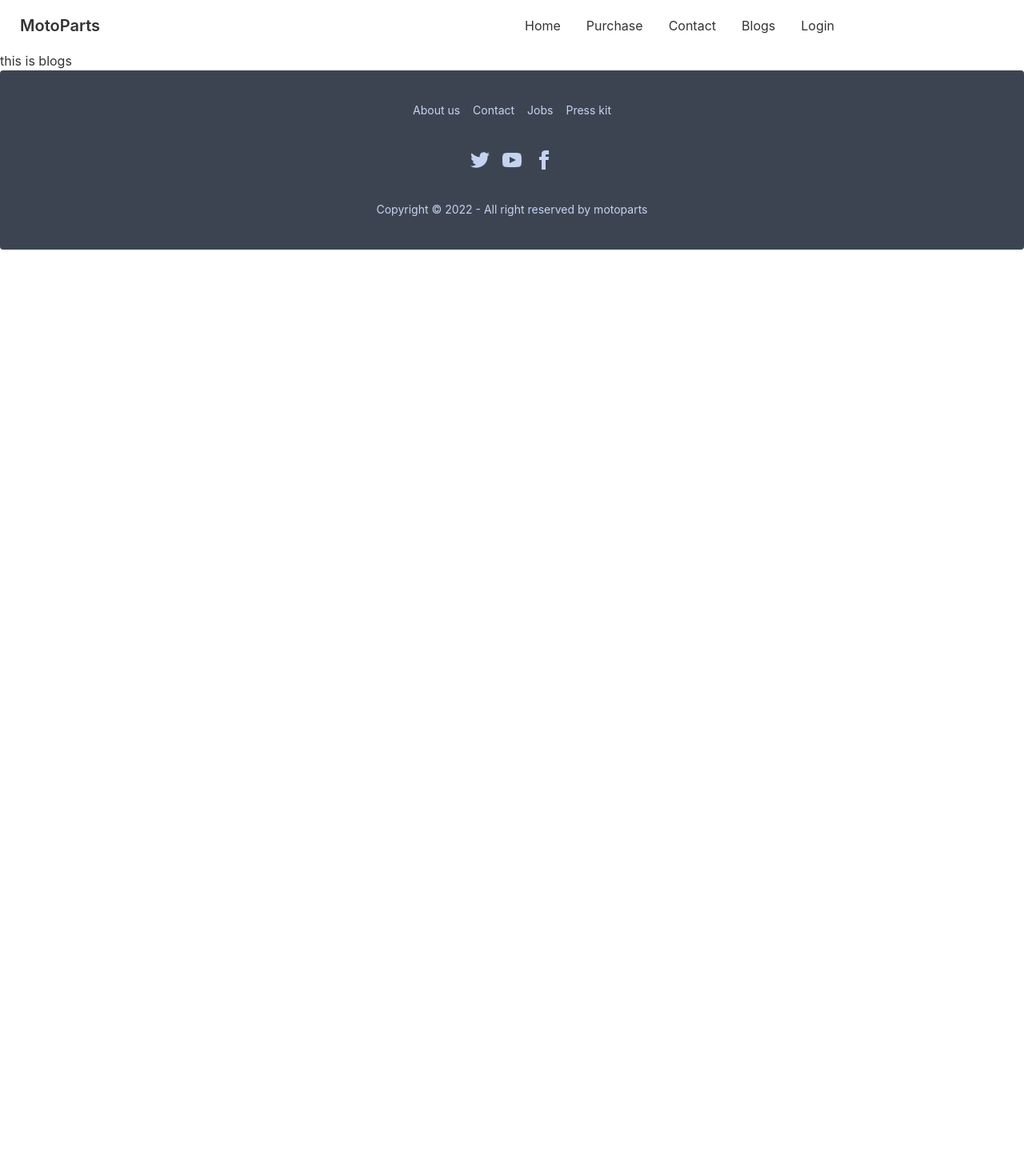
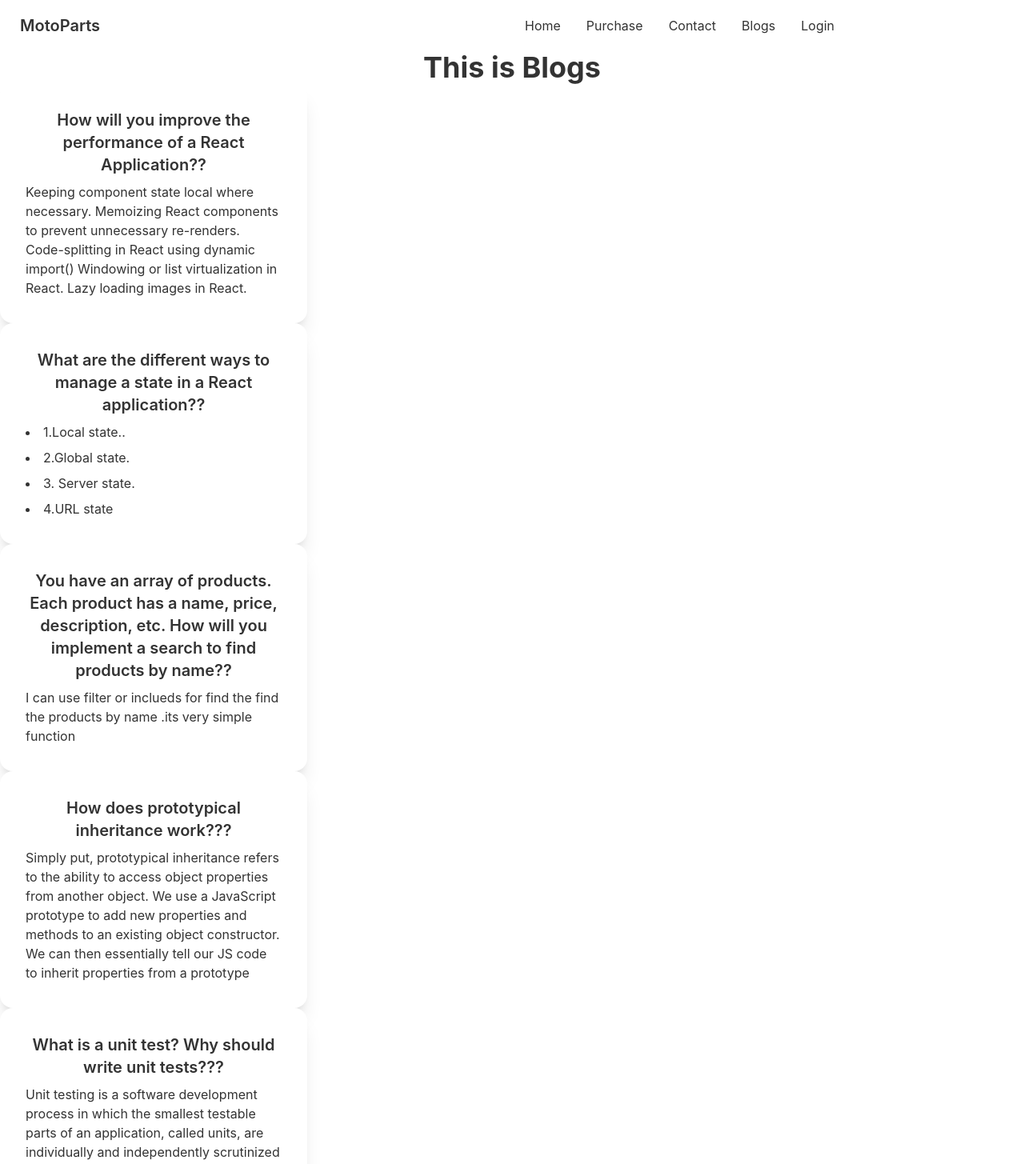
Before and after one commit to asifminhaz/motopart-website, a React (Create React App) app: page /blogs in a window 1280 px wide. Shown: the top 1455 px of the page at 80% size. Before the commit the page ends 800 px from the top, so only its background shows below. Built offline with nearby package versions, Linux system fonts and the light colour scheme; no server answers.

Commit message:
add blogs

```diff
--- a/src/components/Blogs/Blogs.js
+++ b/src/components/Blogs/Blogs.js
@@ -3,8 +3,69 @@ import React from 'react';
 const Blogs = () => {
           return (
                     <div>
-                       <h2>this is blogs</h2>
-                    </div>
+                       <h2 className='text-center font-bold text-4xl'>This is Blogs</h2>
+                       <div class="card w-96 bg-base-100 shadow-xl">
+
+  <div class="card-body">
+    <h2 class="card-title">
+
+      <div class="text-center">How will you improve the performance of a React Application??</div>
+    </h2>
+
+    <p>Keeping component state local where necessary.
+Memoizing React components to prevent unnecessary re-renders.
+Code-splitting in React using dynamic import()
+Windowing or list virtualization in React.
+Lazy loading images in React.</p>
+
+    </div>
+  </div>
+     <div class="card w-96 bg-base-100 shadow-xl">
+  <div class="card-body">
+    <h2 class="card-title">
+
+      <div class="text-center">What are the different ways to manage a state in a React application??</div>
+    </h2>
+
+    <li>1.Local state..</li>
+    <li>2.Global state.</li>
+    <li>3. Server state.</li>
+    <li>4.URL state</li>
+
+    </div>
+  </div>
+     <div class="card w-96 bg-base-100 shadow-xl">
+  <div class="card-body">
+    <h2 class="card-title">
+
+      <div class="text-center">You have an array of products. Each product has a name, price, description, etc. How will you implement a search to find products by name??</div>
+    </h2>
+   <p> I can use filter or inclueds for find the find the products by name .its very simple function  </p>
+
+    </div>
+  </div>
+     <div class="card w-96 bg-base-100 shadow-xl">
+  <div class="card-body">
+    <h2 class="card-title">
+
+      <div class="text-center">How does prototypical inheritance work???</div>
+    </h2>
+    <p>Simply put, prototypical inheritance refers to the ability to access object properties from another object. We use a JavaScript prototype to add new properties and methods to an existing object constructor. We can then essentially tell our JS code to inherit properties from a prototype</p>
+
+    </div>
+  </div>
+     <div class="card w-96 bg-base-100 shadow-xl">
+  <div class="card-body">
+    <h2 class="card-title">
+
+      <div class="text-center">What is a unit test? Why should write unit tests???</div>
+    </h2>
+    <p>Unit testing is a software development process in which the smallest testable parts of an application, called units, are individually and independently scrutinized for proper operation.One of the benefits of unit tests is that they isolate a function, class or method and only test that piece of code. Higher quality individual components create overall system resiliency. Thus, the result is reliable code. Unit tests also change the nature of the debugging process</p>
+
+    </div>
+  </div>
+</div>
+
           );
 };
 
--- a/src/components/Dashboard/Profile.js
+++ b/src/components/Dashboard/Profile.js
@@ -4,6 +4,51 @@ const Profile = () => {
           return (
                     <div>
                               <h3>welcome to your profile</h3>
+                              <div className="hero">
+                                        <form >
+                                        <div className="hero-content flex-col lg:flex-row-reverse">
+                                  <div className="card flex-shrink-0 w-full max-w-sm shadow-2xl bg-base-100">
+                                <div className="card-body">
+                                      <div className="form-control">
+                                         <label className="label">
+                                             </label>
+                                          <input  type="text" placeholder="your name" className="input input-bordered" required />
+                                       </div>
+                                      <div className="form-control">
+                                         <label className="label">
+                                             </label>
+                                          <input  type="text" placeholder="email" className="input input-bordered" required />
+                                       </div>
+                                      <div className="form-control">
+                                         <label className="label">
+                                             </label>
+                                          <input  type="text" placeholder="Education" className="input input-bordered" required />
+                                       </div>
+                                      <div className="form-control">
+                                         <label className="label">
+                                             </label>
+                                          <input  type="number" placeholder="phone number" className="input input-bordered" required />
+                                       </div>
+                                      <div className="form-control">
+                                         <label className="label">
+                                             </label>
+                                          <input  type="text" placeholder="LinkeDin " className="input input-bordered" required />
+                                       </div>
+                                      <div className="form-control">
+                                         <label className="label">
+                                             </label>
+                                          <input  type="text" placeholder="Address" className="input input-bordered" required />
+                                       </div>
+                                          <div className="form-control mt-6">
+                                      <button className="btn btn-primary">Submit</button>
+
+
+                                           </div>
+                                          </div>
+                                          </div>
+                                        </div>
+                                        </form>
+                              </div>
                     </div>
           );
 };
```
